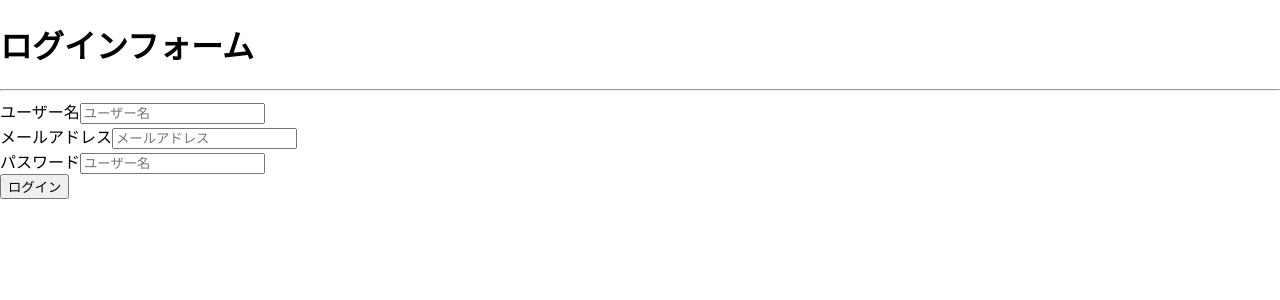
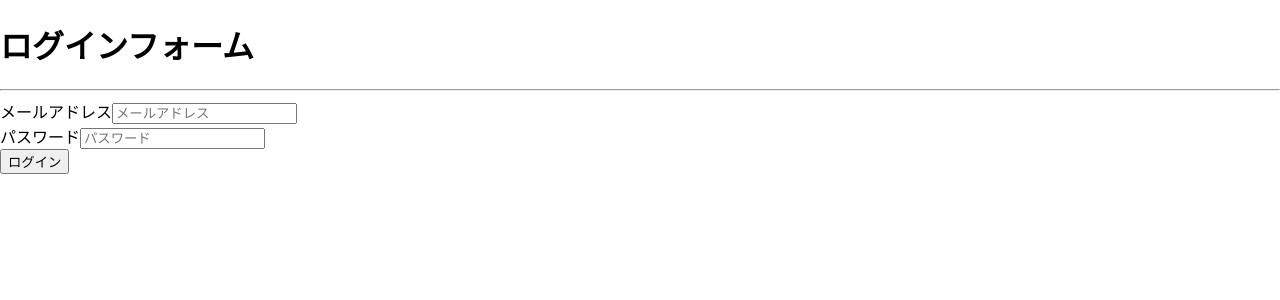
Before and after one commit to yoyo1025/book-review-app, a React (Create React App) app: page / in a window 1280 px wide. Shown: the top 300 px of the page. Built offline with nearby package versions, Linux system fonts and the light colour scheme.

Commit message:
ユーザー名の入力欄を削除

```diff
--- a/src/App.js
+++ b/src/App.js
@@ -7,10 +7,10 @@ function App() {
         <h1>ログインフォーム</h1>
         <hr />
         <div className="uiForm">
-          <div className="formField">
+          {/* <div className="formField">
             <label>ユーザー名</label>
             <input type="text" placeholder="ユーザー名" name="username" />
-          </div>
+          </div> */}
           <div className="formField">
             <label>メールアドレス</label>
             <input
@@ -21,7 +21,7 @@ function App() {
           </div>
           <div className="formField">
             <label>パスワード</label>
-            <input type="text" placeholder="ユーザー名" name="password" />
+            <input type="text" placeholder="パスワード" name="password" />
           </div>
           <button className="submitButton">ログイン</button>
         </div>
```
